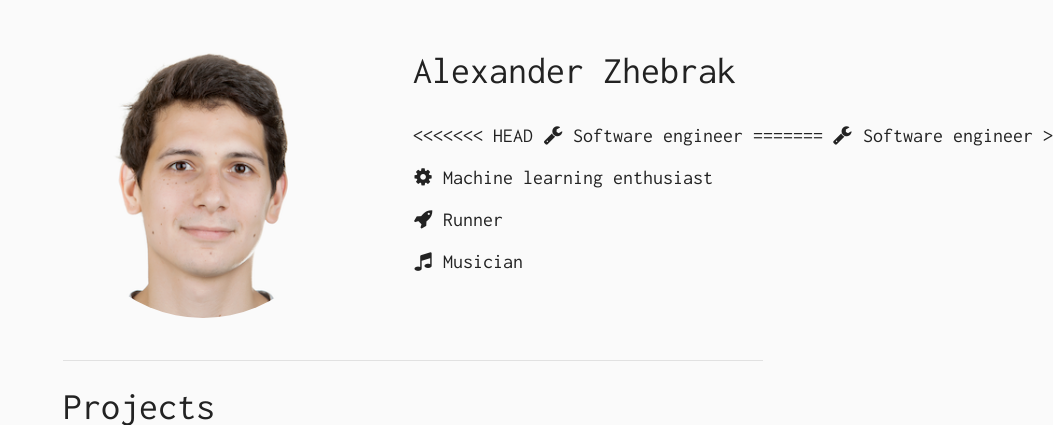
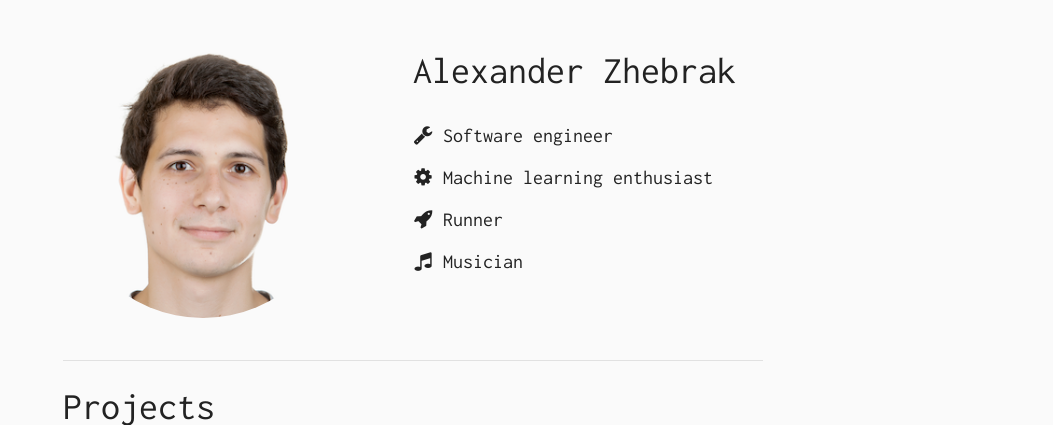
Before and after one commit to fata1ex/zhebrak.io, a Django app: page / in a window 1280 px wide; the page is wider, and only the part inside the window is pictured. Shown: the top 425 px of that part, without its empty margins (227-1280 px from the left). Run offline with Django 3.2, Linux system fonts and the light colour scheme; some libraries are stand-ins or nearby versions.

Commit message:
composer on

```diff
--- a/app/urls.py
+++ b/app/urls.py
@@ -14,7 +14,7 @@ from django.conf import settings
 urlpatterns = [
     url(r'^admin/', admin.site.urls),
 
-    # url(r'^composer/', include('composer.urls')),
+    url(r'^composer/', include('composer.urls')),
 
     url(r'^loader/', app.views.loader),
 
--- a/templates/index.html
+++ b/templates/index.html
@@ -111,11 +111,7 @@
                 <div class="keywords">
                     <ul>
                         <li>
-<<<<<<< HEAD
                             <i class="fa fa-fw fa-wrench"></i>Software engineer
-=======
-                            <i class="fa fa-wrench"></i>Software engineer
->>>>>>> e8022581114bd182808cc6eca6a3c8683ec0cac8
                         </li>
                         <li>
                             <i class="fa fa-fw fa-cog"></i>Machine learning enthusiast
```
